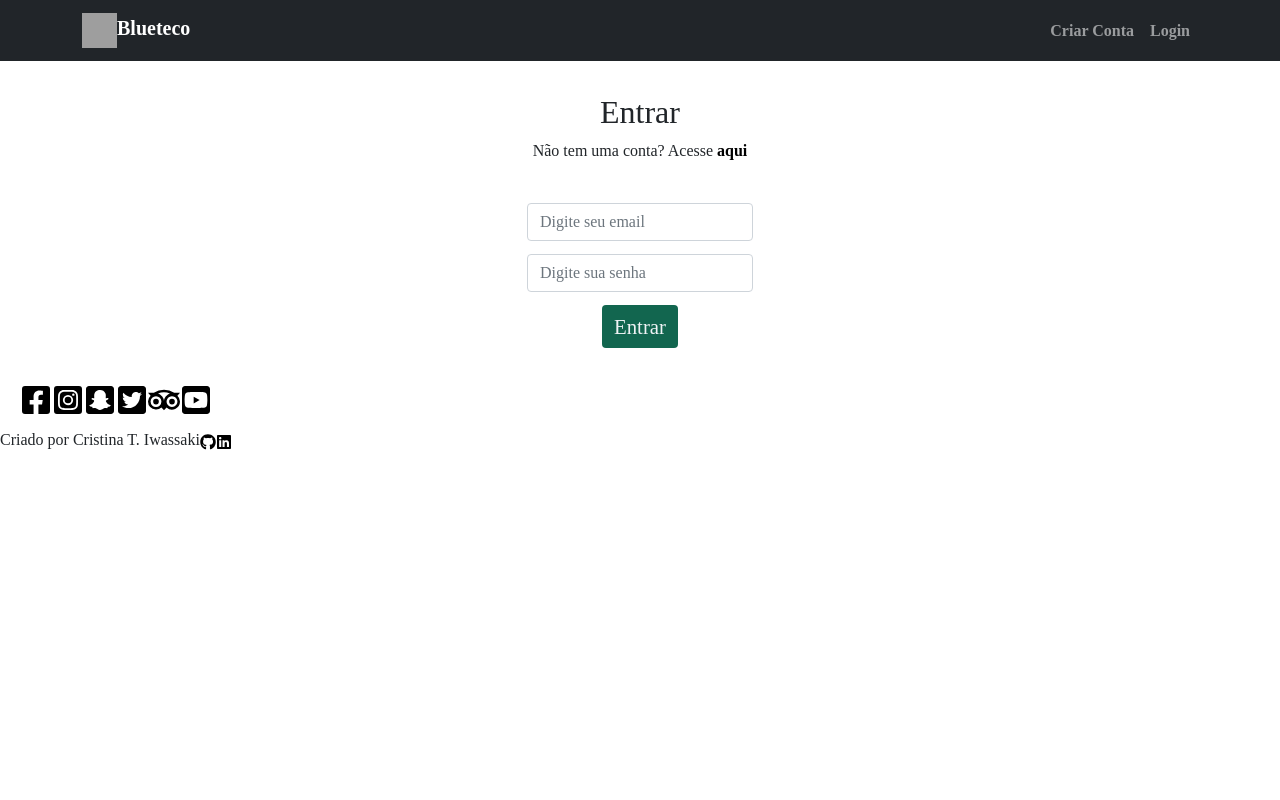
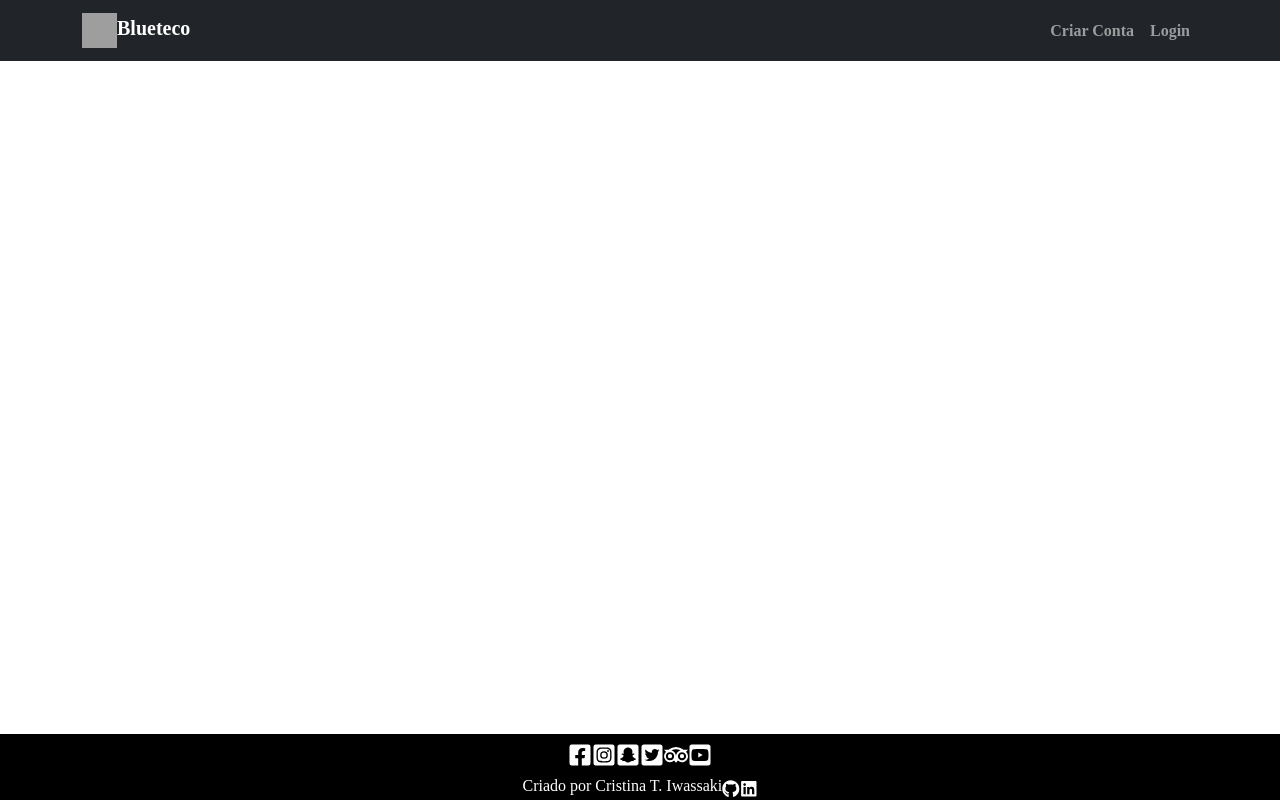
Before and after one commit to c-Tos1wa/blueteco, a React (Vite) app in the folder blueteco_front/: page / in a window 1280 px wide. Built offline with nearby package versions, Linux system fonts and the light colour scheme; grey boxes are pictures that could not be loaded; a web font is replaced by a local one.

Commit message:
rotas e componente rodapé

```diff
--- a/blueteco_front/src/App.jsx
+++ b/blueteco_front/src/App.jsx
@@ -1,10 +1,24 @@
+import { useRoutes } from 'react-router-dom'
 import { Login } from './pages/Login'
 import { SignUp } from './pages/SignUp'
 
 function App() {
-  return (
-    <Login />
-  )
+  let routing = useRoutes([
+    // {
+    //   path: '/',
+    //   element: <Home />,
+    // },
+    {
+      path: '/login',
+      element: <Login />,
+    },
+    {
+      path: '/criar_conta',
+      element: <SignUp />
+    }
+  ]);
+
+  return routing;
 }
 
 export default App
--- a/blueteco_front/src/components/FooterPart.jsx
+++ b/blueteco_front/src/components/FooterPart.jsx
@@ -11,21 +11,31 @@ import {
  } from "react-icons/fa";
 
  const Main = styled.div`
+  background-color: #000;
   display: flex;
   flex-direction: column;
   justify-content: center;
   align-items: center;
   position: fixed;
+  bottom: 0;
+  width: 100vw;
  `
 
  const SocialMedia = styled.div`
-    font-size: 2rem;
-    color: #000;
+    font-size: 1.5rem;
+    color: #fff;
  `
 
 const PersonalCredentials = styled.div`
-  padding-top: 0.5rem;
+  padding-top: 0.2rem;
+  color: #fff;
+  display: flex;
+  a{
+    color: #fff;
+    font-size: 1.1rem;
+  }
 `
+
 
 export const FooterStyled = () => {
   return (
@@ -41,12 +51,12 @@ export const FooterStyled = () => {
 
       <PersonalCredentials>
         Criado por Cristina T. Iwassaki
-        <a href="https://github.com/c-Tos1wa/blueteco" target="_blank">
-          <FaGithub />
-        </a>
-        <a href="https://www.linkedin.com/in/cristina-iwassaki/">
-          <FaLinkedin />
-        </a>
+          <a href="https://github.com/c-Tos1wa" target="_blank">
+            <FaGithub />
+          </a>
+          <a href="https://www.linkedin.com/in/cristina-iwassaki/" target="_blank">
+            <FaLinkedin />
+          </a>
       </PersonalCredentials>
     </Main>
   )
--- a/blueteco_front/src/components/MenuBar.jsx
+++ b/blueteco_front/src/components/MenuBar.jsx
@@ -6,7 +6,7 @@ export const MenuBar = () => {
   return(
     <Navbar bg="dark" variant="dark">
     <Container>
-      <Navbar.Brand href="#home">
+      <Navbar.Brand href="/">
         <img
           alt=""
           src={Logo}
@@ -16,8 +16,8 @@ export const MenuBar = () => {
       Blueteco
       </Navbar.Brand>
       <Nav>
-        <Nav.Link href="#">Criar Conta</Nav.Link>
-        <Nav.Link href="#">Login</Nav.Link>
+        <Nav.Link href="/criar_conta">Criar Conta</Nav.Link>
+        <Nav.Link href="/login">Login</Nav.Link>
       </Nav>
     </Container>
   </Navbar>
--- a/blueteco_front/src/main.jsx
+++ b/blueteco_front/src/main.jsx
@@ -1,5 +1,6 @@
 import React from 'react'
 import ReactDOM from 'react-dom'
+import { BrowserRouter } from 'react-router-dom'
 import App from './App'
 import { MenuBar } from './components/MenuBar'
 import { FooterStyled } from './components/FooterPart'
@@ -12,7 +13,9 @@ ReactDOM.render(
   <React.StrictMode>
   <GlobalStyle />
     <MenuBar />
-    <App />
+    <BrowserRouter>
+      <App />
+    </BrowserRouter>
     <FooterStyled />
   </React.StrictMode>,
   document.getElementById('root')
```
